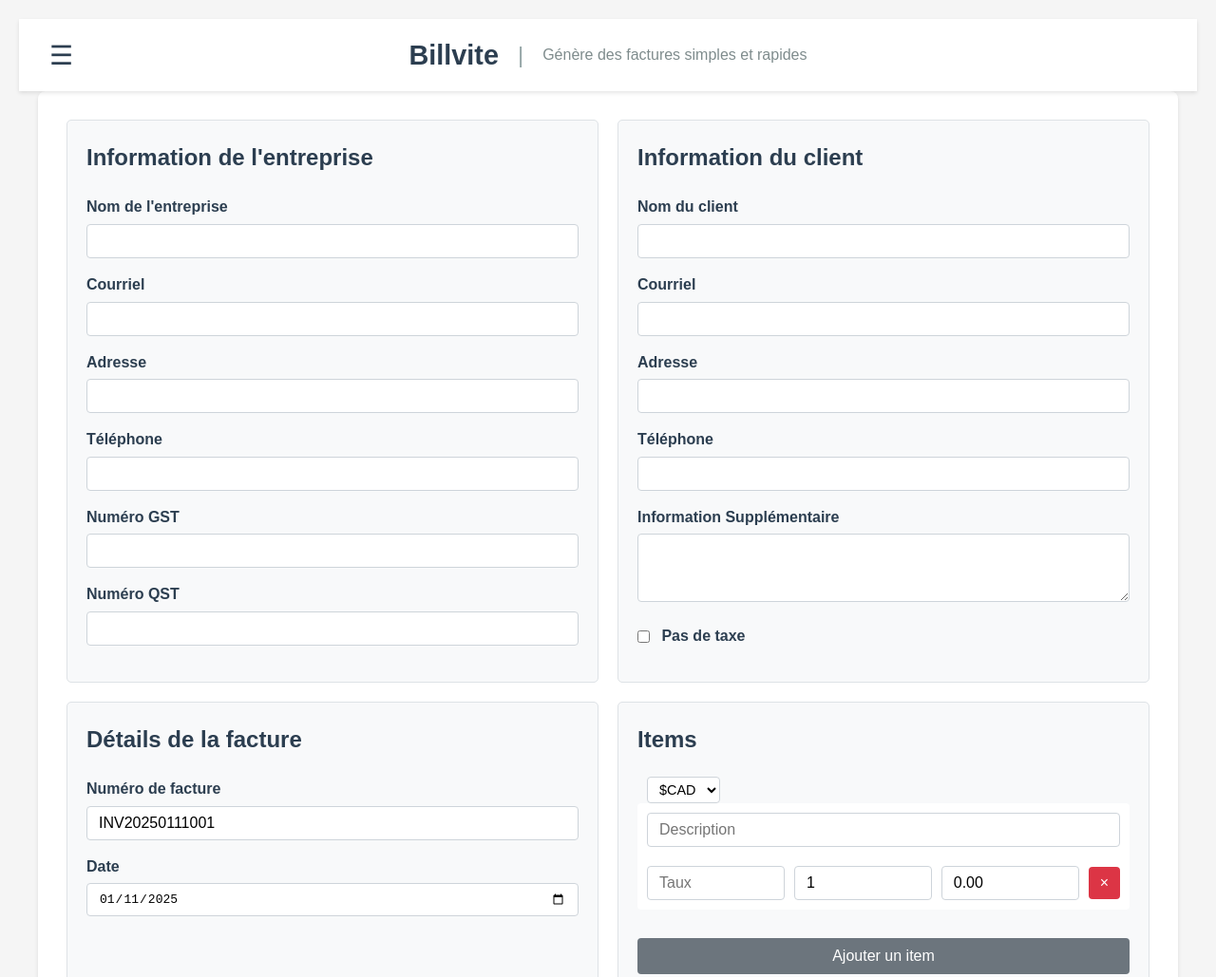
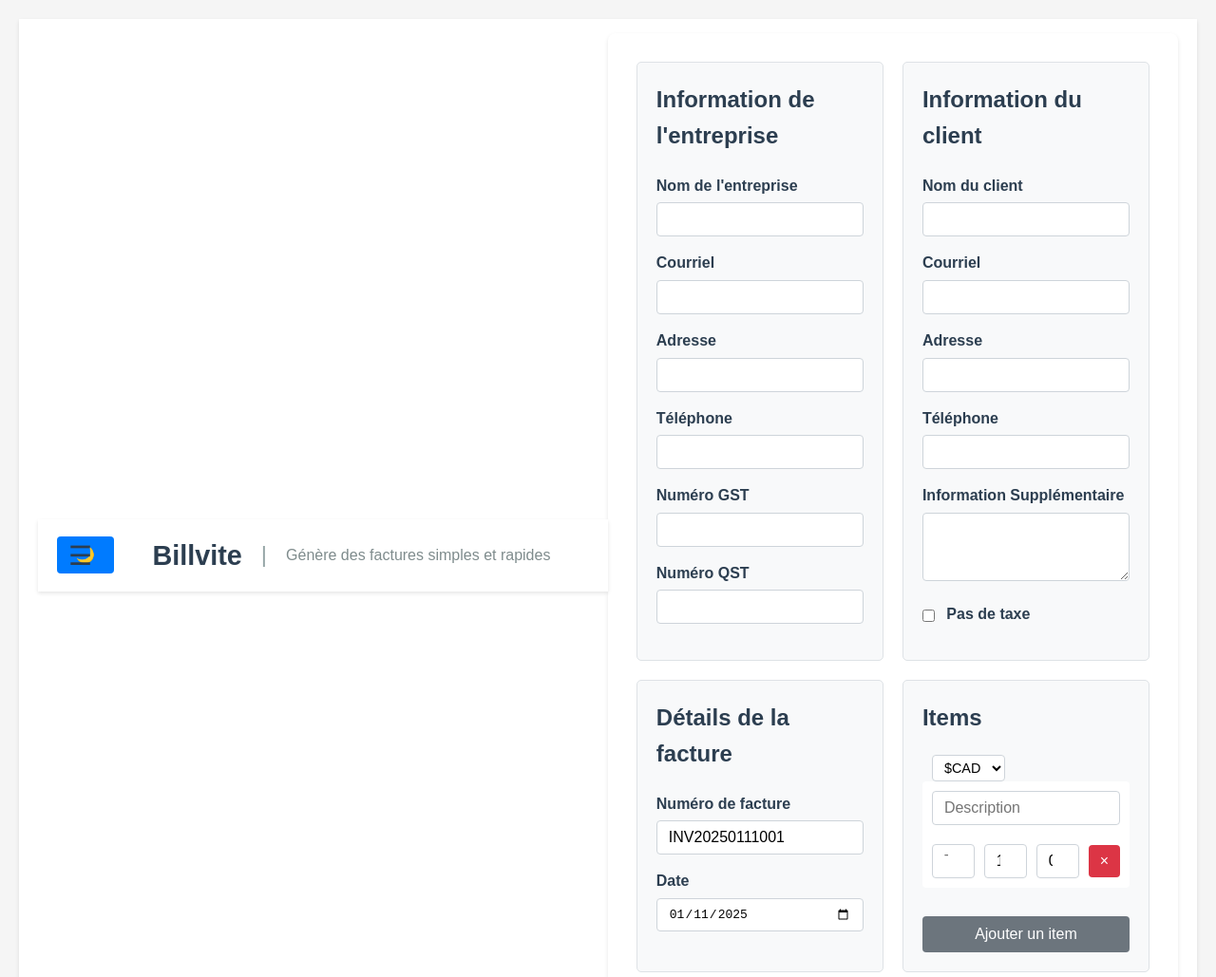
Before and after one commit to propea33/factures, a plain HTML site: page index.html in a window 1280 px wide. Shown: the top 1029 px of the page at 95% size. Drawn offline with nearby package versions, Linux system fonts and the light colour scheme.

Commit message:
Update index.html

```diff
--- a/index.html
+++ b/index.html
@@ -55,7 +55,9 @@
     <div class="main-content">
         <!-- Barre de navigation -->
 <div class="navbar">
+<div class="navbar">
     <button id="toggleSidebar" class="toggle-sidebar">☰</button>
+    <button id="darkModeToggle" class="dark-mode-toggle">🌙</button>
     <div class="title-container">
         <h1>Billvite</h1>
         <span class="title-separator">|</span>
```
